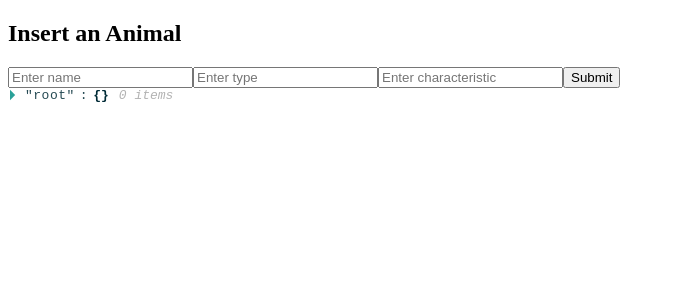
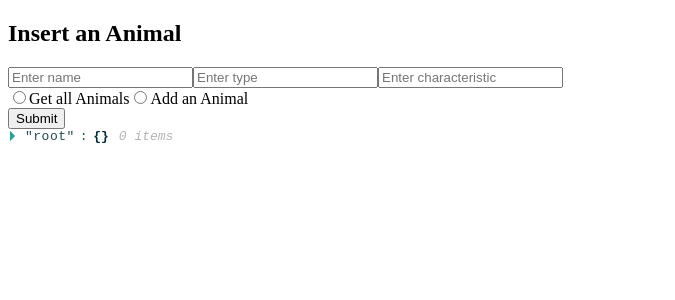
Before and after one commit to bryanakitchen/bonus-front, a React app: page / in a window 1280 px wide. Shown: the top 300 px of the page, without its empty margins (0-675 px from the left). Built offline with nearby package versions, Linux system fonts and the light colour scheme.

Commit message:
add inputs to select getting or adding animals. add method to state

```diff
--- a/src/components/request/Request.jsx
+++ b/src/components/request/Request.jsx
@@ -1,7 +1,7 @@
 import React from 'react';
 import PropTypes from 'prop-types';
 
-function Request({ onSubmit, onChange, name, type, characteristic }) {
+function Request({ onSubmit, onChange, name, type, characteristic, method }) {
 
   return (
     <>
@@ -28,6 +28,43 @@ function Request({ onSubmit, onChange, name, type, characteristic }) {
           value={characteristic}
           onChange={onChange} />
 
+        <br />
+        <input
+          id="get"
+          type="radio"
+          name="method"
+          value="get"
+          checked={method === 'get'}
+          onChange={onChange} />
+        <label htmlFor="get">Get all Animals</label>
+
+        <input
+          id="post"
+          type="radio"
+          name="method"
+          value="post"
+          checked={method === 'post'}
+          onChange={onChange} />
+        <label htmlFor="post">Add an Animal</label>
+
+        {/* <input
+          id="put"
+          type="radio"
+          name="method"
+          value="put"
+          onChange={onChange} />
+        <label htmlFor="put">PUT</label> */}
+
+        {/* <input
+          id="delete"
+          type="radio"
+          name="method"
+          value="delete"
+          checked={method === 'delete'}
+          onChange={onChange} />
+        <label htmlFor="delete">DELETE</label> */}
+
+        <br />
         <button>Submit</button>
 
       </form>
@@ -40,7 +77,8 @@ Request.propTypes = {
   onSubmit: PropTypes.func.isRequired,
   name: PropTypes.string.isRequired,
   type: PropTypes.string.isRequired,
-  characteristic: PropTypes.string.isRequired
+  characteristic: PropTypes.string.isRequired,
+  method: PropTypes.string.isRequired
 };
 
 export default Request;
--- a/src/containers/animals/Animals.jsx
+++ b/src/containers/animals/Animals.jsx
@@ -8,6 +8,7 @@ export default class Animals extends Component {
     name: '',
     type: '',
     characteristic: '',
+    method: '',
     response: {}
   };
 
@@ -29,15 +30,17 @@ export default class Animals extends Component {
   }
 
   render() {
-    const { name, type, characteristic, response } = this.state;
+    const { name, type, characteristic, response, method } = this.state;
     return (
       <>
         <Request
           name={name}
           type={type}
           characteristic={characteristic}
+          method={method}
           onChange={this.handleChange}
-          onSubmit={this.handleSubmit} />
+          onSubmit={this.handleSubmit}
+           />
 
         <Response response={response} />
       </>
```
